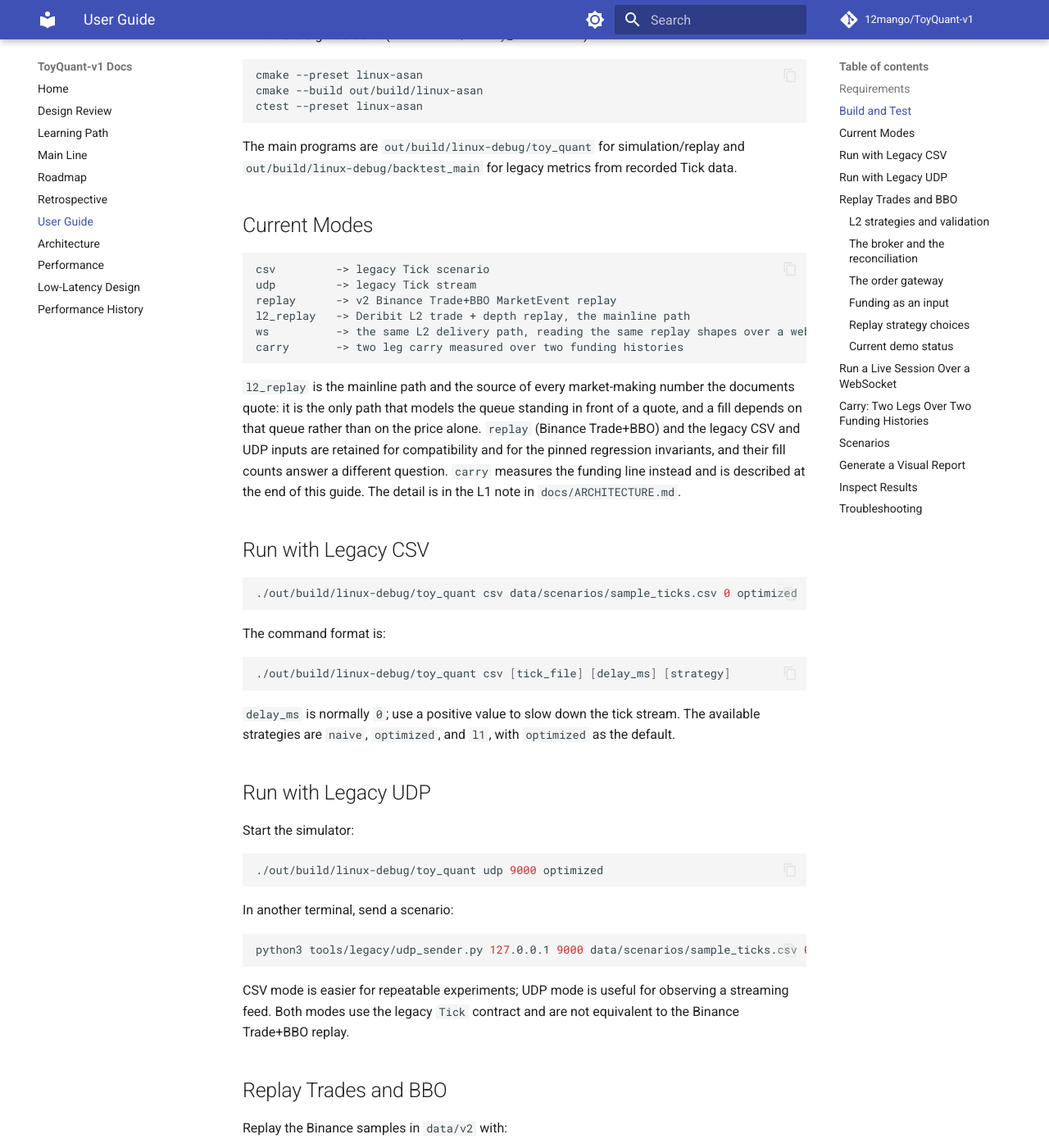
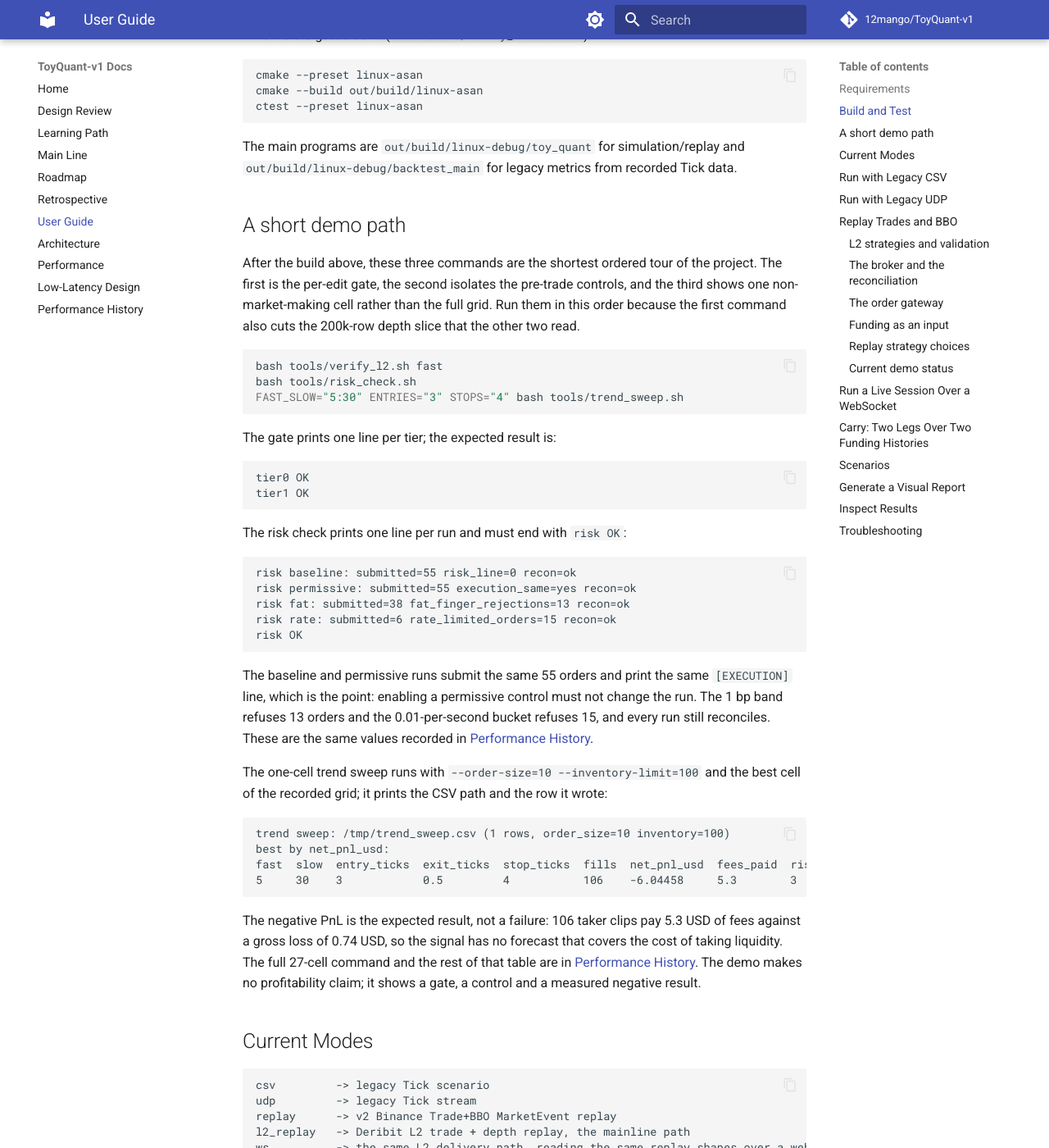
Before and after one commit to 12mango/ToyQuant-v1, an MkDocs documentation site: the page built from docs/USER_GUIDE.md, in a window 1280 px wide and 1400 px high, scrolled down 755 px. Shown: the whole window at 82% size. Built offline with MkDocs 1.6.1 and Material for MkDocs 9.7.7, drawn with Linux system fonts in a browser that asks for light colours; comment, search, counter and statistics services are not loaded.

Commit message:
P1-4: add an ordered demo path
Document the shortest tour of the project in the User Guide: the fast
gate, the risk checks and one non-market-making cell, in the order their
prerequisites require. Include the exact lines each command prints and
state that the negative trend PnL is the measured result rather than a
failure.

No strategy or script is added. The gate, risk invariants and cost of a
taker signal are now discoverable without reading the full performance
history first.

````diff
--- a/docs/USER_GUIDE.md
+++ b/docs/USER_GUIDE.md
@@ -35,6 +35,57 @@
 
 The main programs are `out/build/linux-debug/toy_quant` for simulation/replay and
 `out/build/linux-debug/backtest_main` for legacy metrics from recorded Tick data.
+
+## A short demo path
+
+After the build above, these three commands are the shortest ordered tour of the project. The first is the
+per-edit gate, the second isolates the pre-trade controls, and the third shows one non-market-making cell
+rather than the full grid. Run them in this order because the first command also cuts the 200k-row depth
+slice that the other two read.
+
+```bash
+bash tools/verify_l2.sh fast
+bash tools/risk_check.sh
+FAST_SLOW="5:30" ENTRIES="3" STOPS="4" bash tools/trend_sweep.sh
+```
+
+The gate prints one line per tier; the expected result is:
+
+```text
+tier0 OK
+tier1 OK
+```
+
+The risk check prints one line per run and must end with `risk OK`:
+
+```text
+risk baseline: submitted=55 risk_line=0 recon=ok
+risk permissive: submitted=55 execution_same=yes recon=ok
+risk fat: submitted=38 fat_finger_rejections=13 recon=ok
+risk rate: submitted=6 rate_limited_orders=15 recon=ok
+risk OK
+```
+
+The baseline and permissive runs submit the same 55 orders and print the same `[EXECUTION]` line, which is
+the point: enabling a permissive control must not change the run. The 1 bp band refuses 13 orders and the
+0.01-per-second bucket refuses 15, and every run still reconciles. These are the same values recorded in
+[Performance History](PERFORMANCE_HISTORY.md#the-pre-trade-controls-what-the-backoff-changed).
+
+The one-cell trend sweep runs with `--order-size=10 --inventory-limit=100` and the best cell of the recorded
+grid; it prints the CSV path and the row it wrote:
+
+```text
+trend sweep: /tmp/trend_sweep.csv (1 rows, order_size=10 inventory=100)
+best by net_pnl_usd:
+fast  slow  entry_ticks  exit_ticks  stop_ticks  fills  net_pnl_usd  fees_paid  risk_pauses  max_abs_inventory  recon
+5     30    3            0.5         4           106    -6.04458     5.3        3            100                ok
+```
+
+The negative PnL is the expected result, not a failure: 106 taker clips pay 5.3 USD of fees against a
+gross loss of 0.74 USD, so the signal has no forecast that covers the cost of taking liquidity. The full
+27-cell command and the rest of that table are in
+[Performance History](PERFORMANCE_HISTORY.md#the-non-market-making-signal-what-27-parameter-sets-say). The
+demo makes no profitability claim; it shows a gate, a control and a measured negative result.
 
 ## Current Modes
 
````
Also changed, not shown: CHANGELOG.md (+5 -0 lines), docs/ROADMAP.md (+8 -5 lines).
